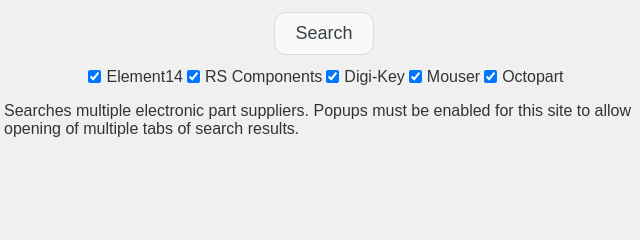
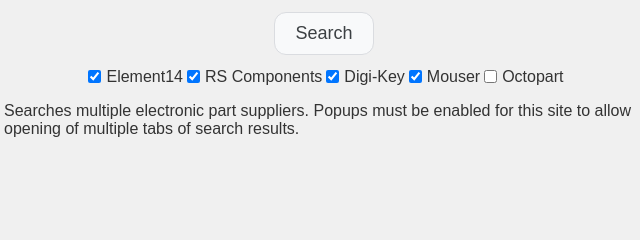
Before and after one commit to andygock/part-search, a website built with Vite: page index.html in a window 1280 px wide. Shown: the part 394-634 px from the top of the page, 316-956 px from the left. Built offline with nearby package versions, Linux system fonts and the light colour scheme.

Commit message:
Make octopart not checked by default

```diff
--- a/index.html
+++ b/index.html
@@ -47,12 +47,7 @@
           Mouser</label
         >
         <label
-          ><input
-            type="checkbox"
-            class="search-checkbox"
-            value="octopart"
-            checked
-          />
+          ><input type="checkbox" class="search-checkbox" value="octopart" />
           Octopart</label
         >
       </div>
```
